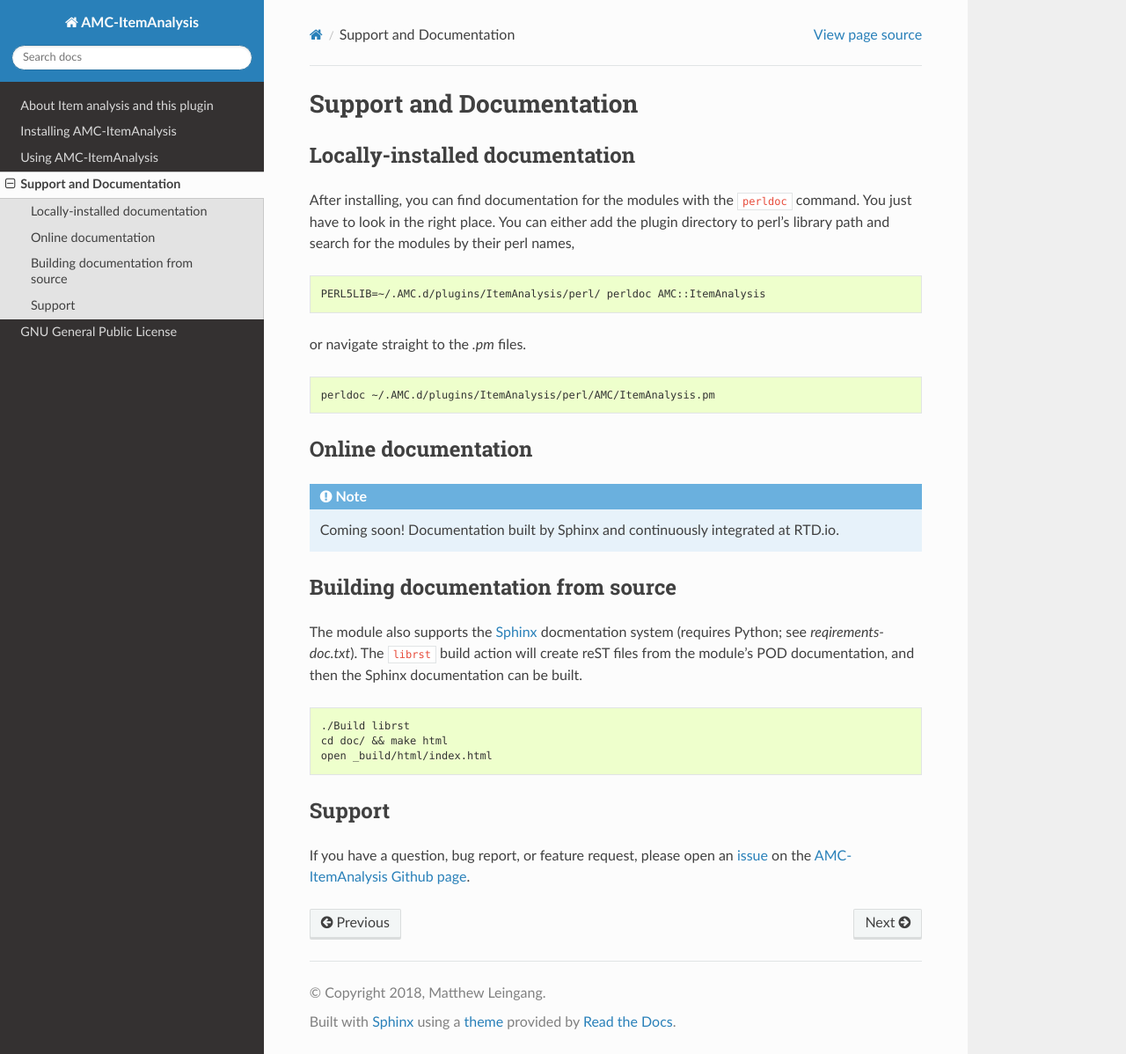
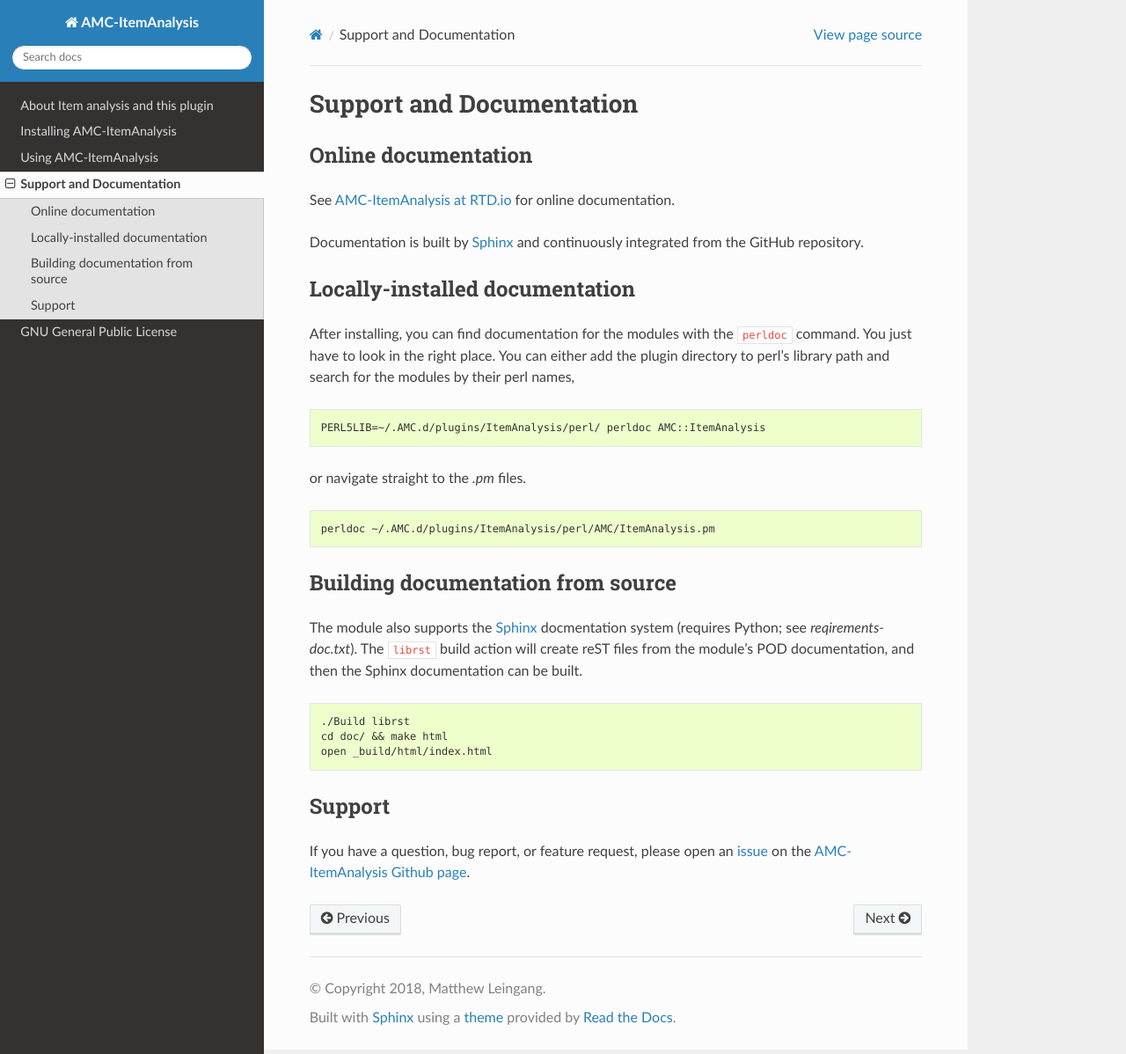
Before and after one commit to leingang/AMC-ItemAnalysis, a Sphinx documentation site: the page built from doc/support.rst, in a window 1280 px wide and 1198 px high. Shown: the whole window at 88% size. Built offline with Sphinx 7.4.7 and the Read the Docs theme 2.0.0, drawn with Linux system fonts in a browser that asks for light colours; pages that are not in the unit, such as notebooks, are missing from menus; the version number could not be read and is left out.

Commit message:
Update docs to say docs are online (Close #22)

```diff
--- a/doc/support.rst
+++ b/doc/support.rst
@@ -1,6 +1,17 @@
 
 Support and Documentation
 =========================
+
+
+Online documentation
+--------------------
+
+See `AMC-ItemAnalysis at RTD.io
+<https://amc-itemanalysis.readthedocs.io/en/stable/index.html>`_ for online
+documentation.
+
+Documentation is built by `Sphinx <http://sphinx-doc.org>`_ and continuously
+integrated from the GitHub repository.
 
 
 Locally-installed documentation
@@ -8,7 +19,8 @@ Locally-installed documentation
 
 After installing, you can find documentation for the modules with the
 :code:`perldoc` command.  You just have to look in the right place.  You can
-either add the plugin directory to perl's library path and search for the modules by their perl names,
+either add the plugin directory to perl's library path and search for the
+modules by their perl names,
 
 .. code-block:: console
 
@@ -19,14 +31,6 @@ or navigate straight to the `.pm` files.
 .. code-block:: console
 
      perldoc ~/.AMC.d/plugins/ItemAnalysis/perl/AMC/ItemAnalysis.pm
-
-
-Online documentation
---------------------
-
-.. note::
-
-     Coming soon!  Documentation built by Sphinx and continuously integrated at RTD.io.
 
 
 Building documentation from source
```
